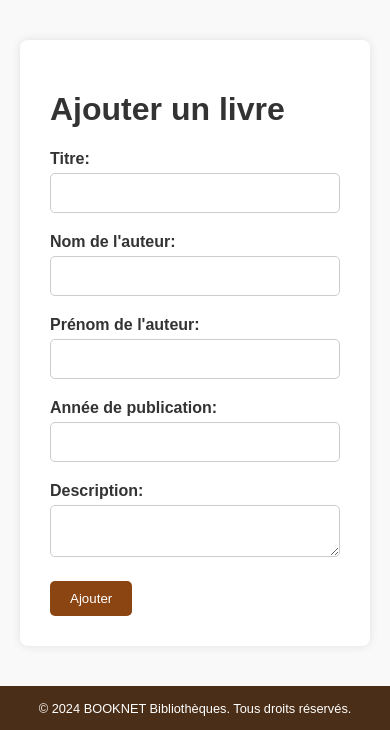
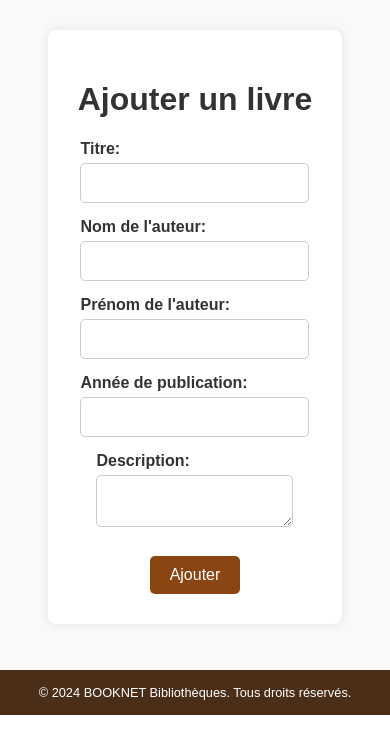
Before and after one commit to oceanetardy/ProjetBiblioth-quePHP, a PHP site: page /views/ajouter_livre.php in a window 390 px wide. Shown: the part 129-859 px from the top of the page. Run offline with PHP 8.4, Linux system fonts and the light colour scheme; the visitor is signed in with stand-in values (Sample User, id 1).

Commit message:
💄 Reprise front
Reprise css

```diff
--- a/index.php
+++ b/index.php
@@ -16,7 +16,7 @@
 <head>
     <meta charset="UTF-8">
     <title>BOOKNET</title>
-    <link rel="stylesheet" href="styles.css">
+    <link rel="stylesheet" href="public/css/styles.css">
 </head>
 
 <body>
--- a/inscription.php
+++ b/inscription.php
@@ -19,7 +19,7 @@
 <head>
     <meta charset="UTF-8">
     <title>Inscription - BOOKNET</title>
-    <link rel="stylesheet" href="styles.css">
+    <link rel="stylesheet" href="public/css/styles.css">
 </head>
 <body>
     <?php include 'header.php'; ?>
--- a/login.php
+++ b/login.php
@@ -17,7 +17,7 @@
 <head>
     <meta charset="UTF-8">
     <title>Login - BOOKNET</title>
-    <link rel="stylesheet" href="styles.css">
+    <link rel="stylesheet" href="public/css/styles.css">
 </head>
 <body>
     <?php include 'header.php'; ?>
--- a/styles.css
+++ b/public/css/styles.css
@@ -8,6 +8,15 @@
     display: flex;
     flex-direction: column;
     min-height: 100vh;
+}
+
+/* Conteneur principal */
+.container {
+    width: 100%;
+    max-width: 1200px;
+    margin: 0 auto;
+    padding: 20px;
+    box-sizing: border-box;
 }
 
 /* Styles pour l'en-tête */
@@ -41,7 +50,9 @@
 
 /* Styles pour les sections avec arrière-plan blanc */
 .welcome-section,
-.user-info {
+.user-info,
+.search-section,
+.card {
     background: white;
     padding: 30px;
     margin: 20px auto;
@@ -124,44 +172,48 @@
 
 /* Styles pour les formulaires dans les cartes */
 .welcome-section form,
-.user-info form {
+.user-info form,
+.card form {
     display: flex;
     flex-direction: column;
-    align-items: center; /* Centre horizontalement les éléments */
-    gap: 15px; /* Espace entre les éléments du formulaire */
-    max-width: 100%; /* S'assurer que le formulaire ne dépasse pas la largeur de la carte */
-    margin: 0 auto; /* Centrer le formulaire dans la carte */
+    align-items: center;
+    gap: 15px;
+    max-width: 100%;
+    margin: 0 auto;
 }
 
 /* Styles pour les labels et les champs de saisie */
 .welcome-section label,
-.user-info label {
+.user-info label,
+.card label {
     margin-bottom: 5px;
     font-weight: bold;
     text-align: left;
-    display: block; /* Assure que les labels sont des blocs pour occuper toute la largeur disponible */
+    display: block;
     width: 100%;
 }
 
-/* Styles pour les champs de saisie */
 .welcome-section input[type="text"],
 .welcome-section input[type="email"],
 .welcome-section input[type="password"],
 .user-info input[type="text"],
 .user-info input[type="email"],
-.user-info input[type="password"] {
+.user-info input[type="password"],
+.card input[type="text"],
+.card textarea {
     padding: 10px;
     border: 1px solid #ccc;
     border-radius: 5px;
     font-size: 1em;
-    width: 100%; /* Assure que les champs prennent toute la largeur disponible */
-    max-width: 400px; /* Largeur maximale des champs pour une meilleure apparence */
-    box-sizing: border-box; /* Assure que les bordures et les padding sont inclus dans la largeur totale */
+    width: 100%;
+    max-width: 400px;
+    box-sizing: border-box;
 }
 
 /* Styles pour le bouton de soumission */
 .welcome-section button,
-.user-info button {
+.user-info button,
+.card button {
     padding: 10px 20px;
     background-color: #8B4513;
     color: white;
@@ -170,11 +222,12 @@
     cursor: pointer;
     font-size: 1em;
     transition: background-color 0.3s ease;
-    margin-top: 10px; /* Espace au-dessus du bouton */
+    margin-top: 10px;
 }
 
 .welcome-section button:hover,
-.user-info button:hover {
+.user-info button:hover,
+.card button:hover {
     background-color: #A0522D;
 }
 
@@ -195,9 +248,10 @@
     }
 
     .welcome-section,
-    .user-info {
+    .user-info,
+    .card {
         max-width: 100%;
-        width: calc(100% - 20px); /* Ajuster la largeur pour petits écrans */
-        margin: 10px; /* Réduire la marge pour petits écrans */
+        width: calc(100% - 20px);
+        margin: 10px;
     }
 }
--- a/views/ajouter_livre.php
+++ b/views/ajouter_livre.php
@@ -40,8 +40,8 @@
 <head>
     <meta charset="UTF-8">
     <title>Ajouter un livre</title>
-    <link rel="stylesheet" href="../styles.css">
-    <link rel="stylesheet" href="styles_tableau.css">
+    <link rel="stylesheet" href="../public/css/styles.css">
+
 
 </head>
 
--- a/views/details_livre.php
+++ b/views/details_livre.php
@@ -3,7 +3,7 @@
 <head>
     <meta charset="UTF-8">
     <title>Détails du Livre</title>
-    <link rel="stylesheet" href="styles.css">
+    <link rel="stylesheet" href="../public/css/styles.css">
 </head>
 <body>
 <?php if (isset($livre)) : ?>
@@ -32,7 +32,7 @@
     <p>Aucun livre trouvé.</p>
 <?php endif; ?>
 
-<a href="/gestionlivre" class="button">Retour</a>
+<a href="/ProjetBibliothequePHP" class="button">Retour</a>
 
 </body>
 </html>
--- a/views/inscription.php
+++ b/views/inscription.php
@@ -3,7 +3,7 @@
 <head>
     <meta charset="UTF-8">
     <title>Inscription</title>
-    <link rel="stylesheet" href="styles.css">
+    <link rel="stylesheet" href="../public/css/styles.css">
 </head>
 <body>
 <h1>Inscription</h1>
--- a/views/liste_livres.php
+++ b/views/liste_livres.php
@@ -18,8 +18,8 @@
 <head>
     <meta charset="UTF-8">
     <title>Tout les livres</title>
-    <link rel="stylesheet" href="../styles.css">
-    <link rel="stylesheet" href="styles_tableau.css">
+    <link rel="stylesheet" href="../public/css/styles.css">
+
 </head>
 <body>
     <?php include '../header.php'; ?>
--- a/views/liste_livres_utilisateurs.php
+++ b/views/liste_livres_utilisateurs.php
@@ -17,8 +17,8 @@
 <head>
     <meta charset="UTF-8">
     <title>Mes Livres</title>
-    <link rel="stylesheet" href="../styles.css">
-    <link rel="stylesheet" href="styles_tableau.css">
+    <link rel="stylesheet" href="../public/css/styles.css">
+
 </head>
 <body>
     <?php include '../header.php'; ?>
--- a/views/login.php
+++ b/views/login.php
@@ -3,7 +3,7 @@
 <head>
     <meta charset="UTF-8">
     <title>Connexion</title>
-    <link rel="stylesheet" href="./styles.css">
+    <link rel="stylesheet" href="../public/css/styles.css">
 </head>
 <body>
 <h1>Connexion</h1>
--- a/views/styles_tableau.css
+++ /dev/null
@@ -1,129 +0,0 @@
-/* Assure que le conteneur utilise toute la largeur disponible */
-.container {
-    width: 100%; /* S'assure que le conteneur prend toute la largeur disponible */
-    max-width: 1200px; /* Évite que le conteneur ne dépasse la largeur de la page */
-    margin: 0 auto; /* Centre le conteneur */
-    padding: 20px; /* Ajoute un peu de padding interne */
-    box-sizing: border-box; /* Inclut le padding dans la largeur totale */
-}
-
-/* Styles pour les tableaux */
-table {
-    width: 100%;
-    border-collapse: collapse;
-    margin: 20px 0; /* Ajoute une marge au-dessus et en-dessous du tableau */
-}
-
-table th,
-table td {
-    padding: 15px; /* Augmente le padding des cellules */
-    border: 1px solid #ddd; /* Bordure pour les cellules */
-    text-align: left;
-}
-
-table th {
-    background-color: #4b2e17; /* Couleur d'arrière-plan des en-têtes de tableau */
-    color: white; /* Couleur du texte des en-têtes de tableau */
-}
-
-table tr:nth-child(even) {
-    background-color: #f2f2f2; /* Couleur de fond des lignes paires */
-}
-
-table a {
-    color: #4b2e17; /* Couleur des liens dans le tableau */
-    text-decoration: none; /* Enlève la décoration du texte pour les liens */
-}
-
-table a:hover {
-    text-decoration: underline; /* Souligne les liens au survol */
-}
-
-/* Styles pour les groupes de boutons */
-.button-group {
-    display: flex;
-    justify-content: space-between;
-    margin-top: 20px;
-    flex-wrap: wrap; /* Permet de faire passer les boutons à la ligne si nécessaire */
-}
-
-/* Styles pour les boutons */
-.button {
-    background-color: #8B4513; /* Couleur de fond du bouton */
-    color: white; /* Couleur du texte */
-    padding: 10px 20px; /* Espacement interne */
-    text-decoration: none; /* Supprime la décoration du texte pour les liens */
-    border-radius: 5px; /* Coins arrondis */
-    transition: background-color 0.3s ease; /* Effet de transition pour le survol */
-    border: none; /* Enlève les bordures */
-    cursor: pointer; /* Change le curseur pour pointer */
-    text-align: center; /* Centre le texte */
-    display: inline-block; /* Assure que le bouton est affiché en ligne */
-}
-
-/* Styles spécifiques pour les boutons lors du survol */
-.button:hover {
-    background-color: #A0522D; /* Couleur de fond au survol */
-}
-
-/* Styles pour la carte */
-.card {
-    background: white;
-    padding: 30px;
-    margin: 20px auto;
-    border-radius: 8px;
-    box-shadow: 0 0 10px rgba(0, 0, 0, 0.1);
-    max-width: 800px;
-    width: 100%;
-    box-sizing: border-box;
-}
-
-/* Styles pour le formulaire */
-.card form {
-    display: flex;
-    flex-wrap: wrap; /* Permet aux éléments de se répartir sur plusieurs lignes si nécessaire */
-    gap: 20px; /* Espace entre les éléments du formulaire */
-}
-
-/* Styles pour les groupes de champs */
-.form-group {
-    flex: 1 1 45%; /* Chaque groupe occupe environ la moitié de la largeur disponible */
-    min-width: 250px; /* Largeur minimale pour les champs */
-}
-
-/* Styles pour les labels */
-.card label {
-    display: block;
-    margin-bottom: 5px;
-    font-weight: bold;
-}
-
-/* Styles pour les champs de saisie */
-.card input[type="text"],
-.card textarea {
-    width: 100%;
-    padding: 10px;
-    border: 1px solid #ccc;
-    border-radius: 5px;
-    font-size: 1em;
-    box-sizing: border-box;
-}
-
-/* Styles pour les messages */
-.alert {
-    padding: 15px;
-    margin-bottom: 20px;
-    border-radius: 5px;
-}
-
-.alert.success {
-    background-color: #d4edda;
-    color: #155724;
-    border: 1px solid #c3e6cb;
-}
-
-.alert.error {
-    background-color: #f8d7da;
-    color: #721c24;
-    border: 1px solid #f5c6cb;
-}
```
Also changed, not shown: other parts of public/css/styles.css (+42 -5 lines), views/recherche_livres.php (+19 -8 lines).
